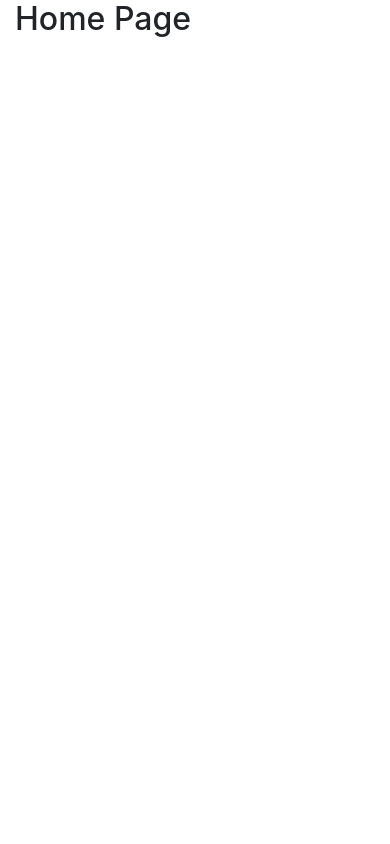
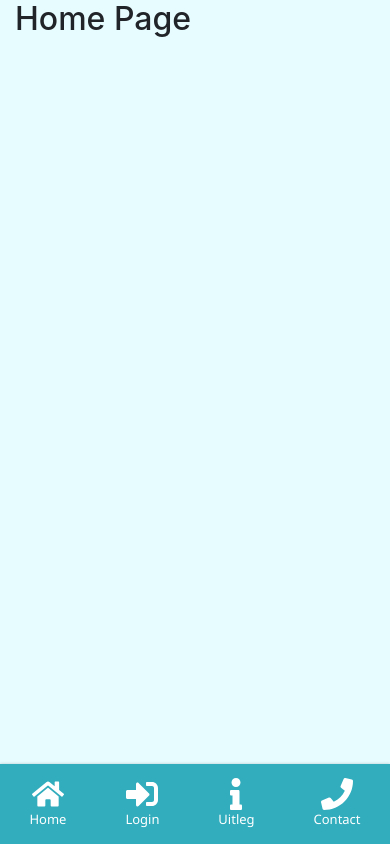
Before and after one commit to roydbie/Carmony, a React (Create React App) app: page / in a window 390 px wide. Built offline with nearby package versions, Linux system fonts and the light colour scheme.

Commit message:
responsive navbar & login page toegevoegd
Navigatiebar component toegevoegd en login page.

```diff
--- a/public/index.html
+++ b/public/index.html
@@ -21,6 +21,10 @@
     integrity="sha384-9aIt2nRpC12Uk9gS9baDl411NQApFmC26EwAOH8WgZl5MYYxFfc+NcPb1dKGj7Sk"
     crossorigin="anonymous"
   />
+  <link rel="stylesheet" href="https://maxcdn.bootstrapcdn.com/bootstrap/latest/css/bootstrap.min.css">
+
+  <!-- Including Font Awesome -->
+<link rel="stylesheet" href="https://use.fontawesome.com/releases/v5.7.2/css/all.css" integrity="sha384-fnmOCqbTlWIlj8LyTjo7mOUStjsKC4pOpQbqyi7RrhN7udi9RwhKkMHpvLbHG9Sr" crossorigin="anonymous">
     <!--
       Notice the use of %PUBLIC_URL% in the tags above.
       It will be replaced with the URL of the `public` folder during the build.
--- a/src/App.css
+++ b/src/App.css
@@ -36,3 +36,7 @@
     transform: rotate(360deg);
   }
 }
+
+body {
+  background-color: #E7FCFF;
+}
--- a/src/App.js
+++ b/src/App.js
@@ -6,11 +6,14 @@ import { Contact } from './Contact';
 import { Uitleg } from './Uitleg';
 import { NoMatch } from './NoMatch';
 import { SpelPagina} from './SpelPagina';
+import { Login } from './Login';
 import { Layout } from './components/Layout';
+import { NavigationBar } from './components/NavigationBar';
 
 function App() {
   return (
     <React.Fragment>
+      <NavigationBar />
       <Layout>
       <Router>
         <Switch>
@@ -18,6 +21,7 @@ function App() {
           <Route path="/contact" component={Contact} />
           <Route path="/spelpagina" component={SpelPagina} />
           <Route path="/uitleg" component={Uitleg} />
+          <Route path="/login" component={Login} />
           <Route component={NoMatch} />
 
         </Switch>
--- a/src/Home.js
+++ b/src/Home.js
@@ -4,5 +4,6 @@ export const Home = () => (
 
     <div>
         <h2>Home Page</h2>
+
     </div>
 )
--- /dev/null
+++ b/src/components/NavigationBar.js
@@ -0,0 +1,76 @@
+import React from 'react';
+import styled from 'styled-components';
+import { FaHome } from "react-icons/fa";
+import { FaSignInAlt } from "react-icons/fa";
+import { FaInfo } from "react-icons/fa";
+import { FaPhone } from "react-icons/fa";
+
+const Styles = styled.div`
+body {
+  margin: 0 0 55px 0;
+}
+
+.nav {
+  position: fixed;
+  bottom: 0;
+  width: 100%;
+  height: 80px;
+  box-shadow: 0 0 3px rgba(0, 0, 0, 0.2);
+  background-color: #32ADBD;
+  display: flex;
+  overflow-x: auto;
+}
+
+.nav__link {
+  display: flex;
+  flex-direction: column;
+  align-items: center;
+  justify-content: center;
+  flex-grow: 1;
+  min-width: 50px;
+  overflow: hidden;
+  white-space: nowrap;
+  font-family: Segoe UI;
+  font-size: 13px;
+  color: #FFFFFF;
+  text-decoration: none;
+  -webkit-tap-highlight-color: transparent;
+}
+
+.nav__link:hover {
+  background-color: #E7FCFF;
+  color: #F27405;
+}
+
+.nav__icon {
+  font-size: 18px;
+}
+
+}`;
+
+export const NavigationBar = () => (
+  <Styles>
+    <nav class="nav">
+      <a href="/" class="nav__link">
+        <i class="material-icons nav__icon"><FaHome size="2rem"/></i>
+        <span class="nav__text">Home</span>
+      </a>
+
+      <a href="/login" class="nav__link nav__link--active">
+        <i class="material-icons nav__icon"><FaSignInAlt size="2rem"/></i>
+        <span class="nav__text">Login</span>
+      </a>
+
+      <a href="/uitleg" class="nav__link">
+        <i class="material-icons nav__icon"><FaInfo size="2rem"/></i>
+        <span class="nav__text">Uitleg</span>
+      </a>
+
+      <a href="/" class="nav__link">
+        <i class="material-icons nav__icon"><FaPhone size="2rem"/></i>
+        <span class="nav__text">Contact</span>
+      </a>
+
+    </nav>
+  </Styles>
+)
```
Also changed, not shown: package.json (+10 -2 lines), src/Login.js (added), 2 other files (tests, documents, lock files or other folders).
